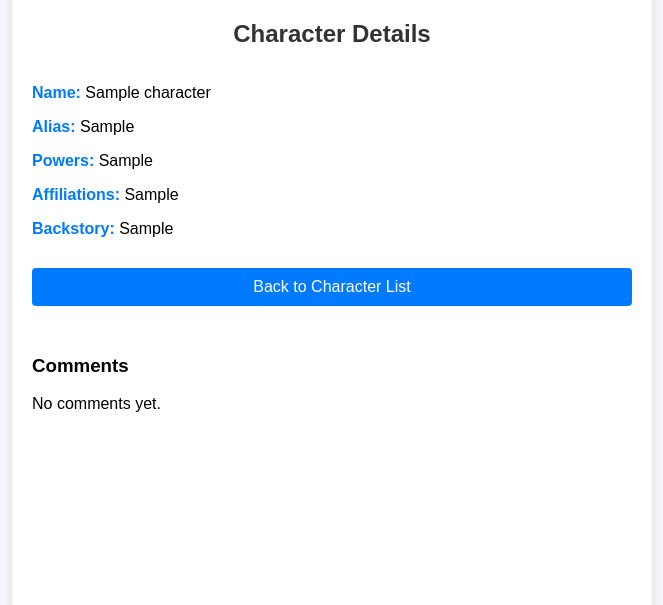
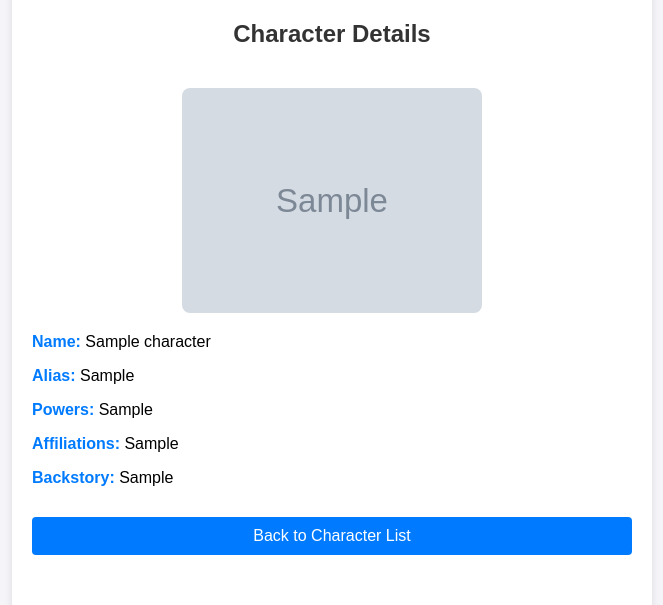
Before and after one commit to Kartik98784/Webdev_ProjectMCU, a PHP site: page /view_character.php?id=1 in a window 1280 px wide. Shown: the top 605 px of the page, without its empty margins (308-971 px from the left). Run offline with PHP 8.4, Linux system fonts and the light colour scheme; the visitor is signed in with stand-in values (Sample User, id 1); tables that the repository leaves empty or names only in its code hold one stand-in row (values such as "Sample post"); grey boxes marked "Sample" are stand-in pictures.

Commit message:
Improved image functionality

```diff
--- a/view_character.php
+++ b/view_character.php
@@ -182,6 +182,16 @@
     border: 1px solid #ccc;
 }
 
+.character-image {
+    width: 100%;
+    max-width: 300px;
+    margin: 20px 0;
+    border-radius: 8px;
+    display: block;
+    margin-left: auto;
+    margin-right: auto;
+}
+
 .error {
     color: red;
     font-size: 14px;
@@ -193,6 +203,9 @@
     <div class="container">
         <h2>Character Details</h2>
         <div class="character-details">
+            <?php if (!empty($character['image_path'])): ?>
+                <img src="<?php echo htmlspecialchars($character['image_path']); ?>" alt="Character Image" class="character-image">
+            <?php endif; ?>
             <p><strong>Name:</strong> <?php echo htmlspecialchars($character['name']); ?></p>
             <p><strong>Alias:</strong> <?php echo htmlspecialchars(!empty($character['alias']) ? $character['alias'] : 'N/A'); ?></p>
             <p><strong>Powers:</strong> <?php echo htmlspecialchars($character['powers']); ?></p>
```
